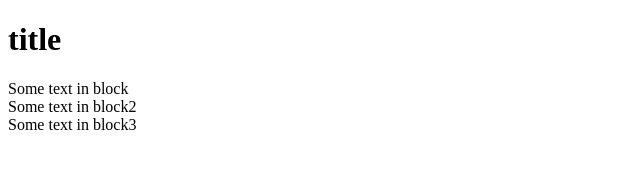
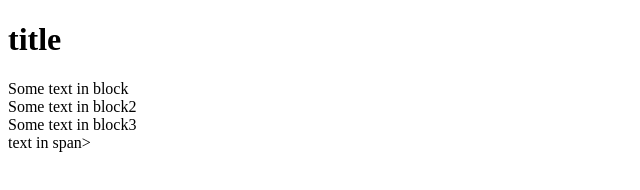
Before and after one commit to MagicBox15/git, a plain HTML site: page index.html in a window 1280 px wide. Shown: the full height of the page, 0-640 px from the left. Drawn offline with Linux system fonts and the light colour scheme.

Commit message:
added span

```diff
--- a/index.html
+++ b/index.html
@@ -12,5 +12,7 @@
     <div>Some text in block</div>
     <div>Some text in block2</div>
     <div>Some text in block3</div>
+
+    <span>text in span</span>>
 </body>
 </html>
```
